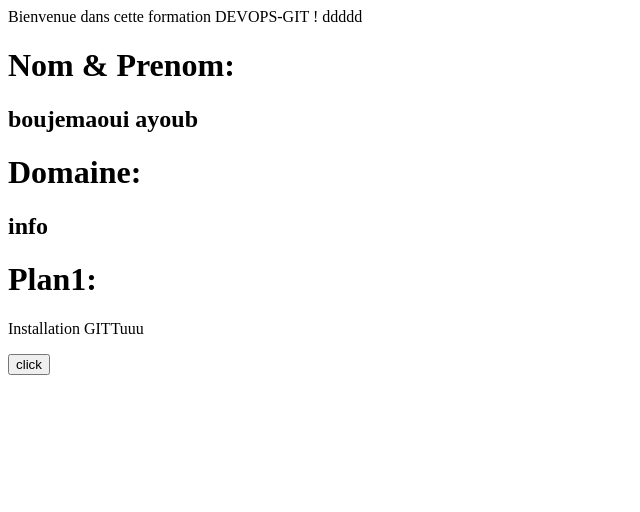
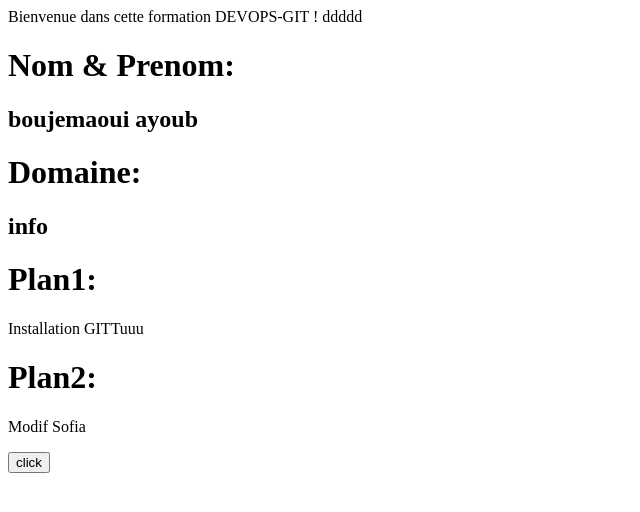
Before and after one commit to xyoub/tpdevops, a plain HTML site: page hello.html in a window 1280 px wide. Shown: the whole page, without its empty margins (0-640 px from the left). Drawn offline with Linux system fonts and the light colour scheme.

Commit message:
Modification Sofia

```diff
--- a/hello.html
+++ b/hello.html
@@ -33,6 +33,10 @@
                <h1>Plan1:</h1>
 
 			   <p> Installation GITTuuu </p>
+
+			   <h1>Plan2:</h1>
+
+			   <p> Modif Sofia </p>
 		</div>
 		<div class="container">
 			<button type="submit">click</button>
```
